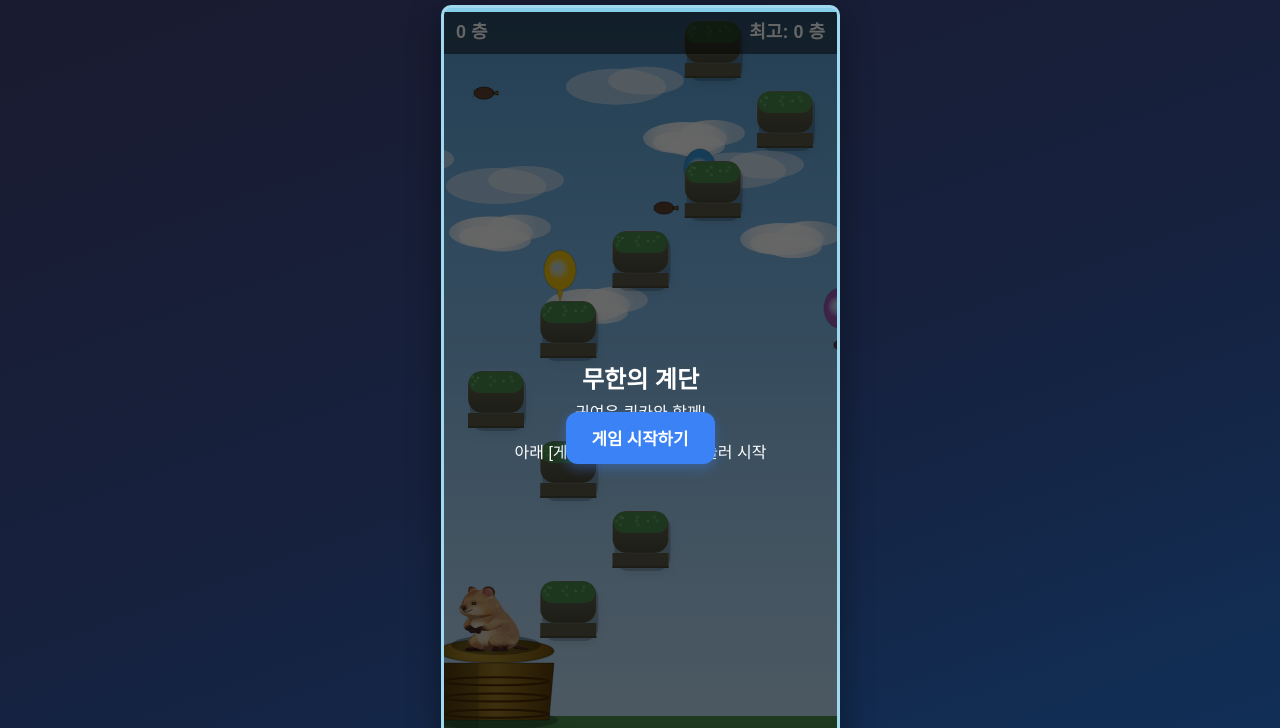
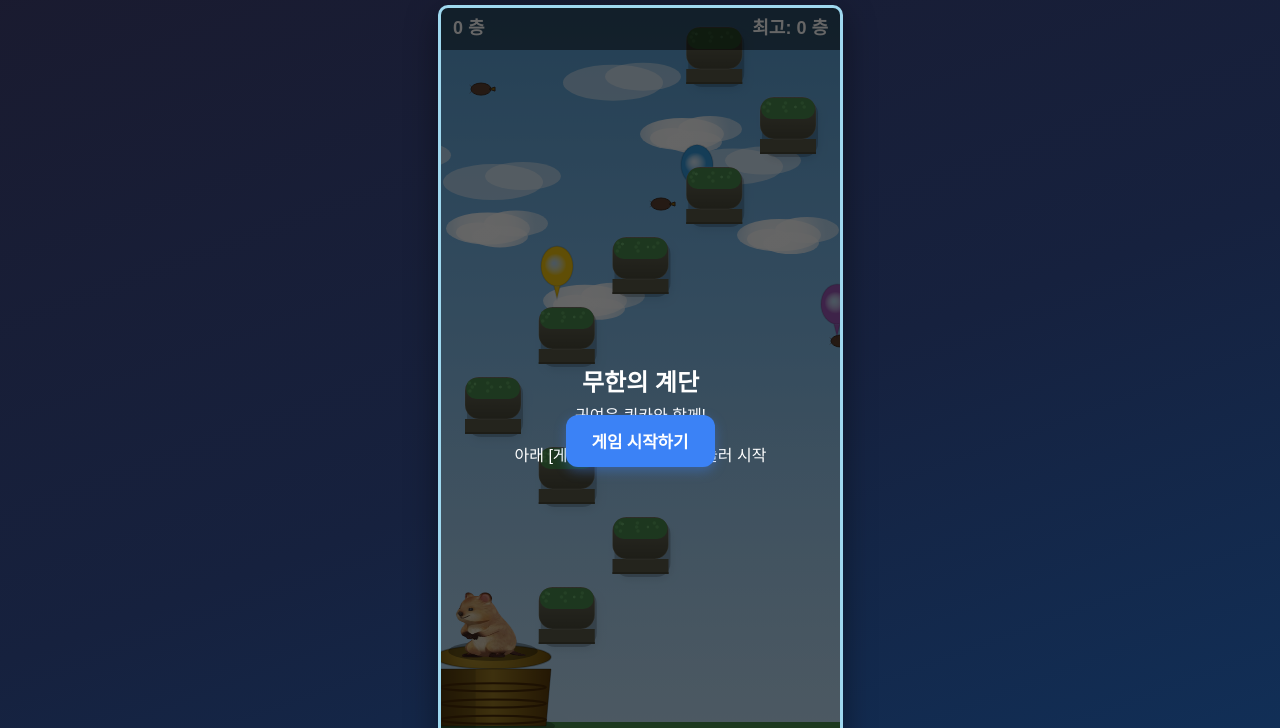
Before and after one commit to viceroys66-hnt/infinite-stairs-game, a website: page index.html in a window 1280 px wide. Shown: the part 72-800 px from the top of the page. Drawn offline with Linux system fonts and the light colour scheme; animation ran at ten frames a second.

Commit message:
Add files via upload

```diff
--- a/css/style.css
+++ b/css/style.css
@@ -46,12 +46,10 @@
   width: 100%;
   height: auto;
   max-width: 100%;
-  aspect-ratio: 393 / 852;
   border-radius: 12px;
   box-shadow: 0 8px 32px rgba(0,0,0,0.4);
   background: #87ceeb;
   border: 3px solid rgba(255,255,255,0.2);
-  object-fit: contain;
 }
 
 .touch-overlay {
--- a/js/game-bundle.js
+++ b/js/game-bundle.js
@@ -11,6 +11,8 @@
   var STAIR0_Y = Math.round(CANVAS_HEIGHT * 3 / 4);
   var STUMP_HEIGHT = 65;
   var GROUND_TOP = STAIR0_Y + STUMP_HEIGHT;
+  var DESIGN_WIDTH = 393;
+  var DESIGN_HEIGHT = 852;
   var STAIR_WIDTH = 56;
   var STAIR_HEIGHT = Math.round(STAIR_WIDTH * 3 / 4);
   var STEP_Y = STAIR_HEIGHT + 28;
@@ -760,16 +762,43 @@
     }
   }
 
+  function updateCanvasSize() {
+    if (!canvas) return;
+    var container = canvas.parentElement;
+    var cw = (container && container.clientWidth > 0) ? container.clientWidth : Math.min(window.innerWidth, document.documentElement.clientWidth);
+    if (cw <= 0) cw = DESIGN_WIDTH;
+    cw = Math.min(cw, Math.floor(DESIGN_WIDTH * 2));
+    var scale = cw / DESIGN_WIDTH;
+    var w = Math.max(240, Math.round(DESIGN_WIDTH * scale));
+    var h = Math.max(520, Math.round(DESIGN_HEIGHT * scale));
+    if (canvas.width !== w || canvas.height !== h) {
+      canvas.width = w;
+      canvas.height = h;
+      CANVAS_WIDTH = w;
+      CANVAS_HEIGHT = h;
+      STAIR0_Y = Math.round(CANVAS_HEIGHT * 3 / 4);
+      GROUND_TOP = STAIR0_Y + STUMP_HEIGHT;
+      if (state === 'READY') {
+        var pos = getStairPosition(0);
+        quokkaX = getStairX(pos) + STAIR_WIDTH / 2;
+        quokkaY = STAIR0_Y - QUOKKA_H;
+      }
+    }
+  }
+
   function init() {
     canvas = document.getElementById('gameCanvas');
     if (!canvas) return;
     ctx = canvas.getContext('2d');
-    canvas.width = CANVAS_WIDTH;
-    canvas.height = CANVAS_HEIGHT;
+    updateCanvasSize();
     initGame();
     updateButtonVisibility();
     lastTime = performance.now();
     requestAnimationFrame(loop);
+
+    window.addEventListener('resize', function () {
+      updateCanvasSize();
+    });
 
     var btnStart = document.getElementById('btnStart');
     var btnTurn = document.getElementById('btnTurn');
```
